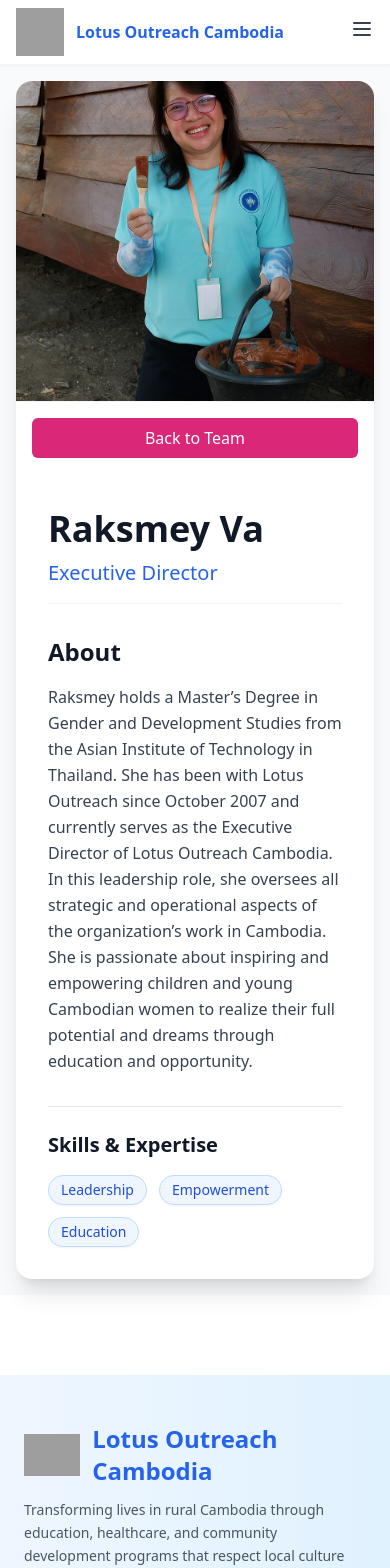
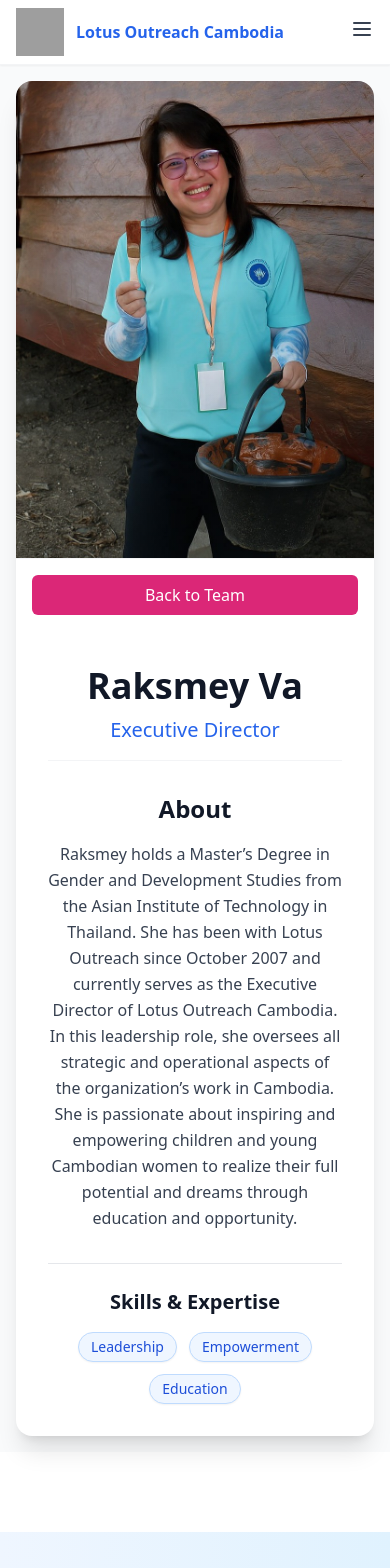
Before and after one commit to radytrainer/lotusoutreach-cambodia, a Vue app: page /team/1 in a window 390 px wide. Shown: the top 1568 px of the page. Built offline with nearby package versions, Linux system fonts and the light colour scheme; grey boxes are pictures that could not be loaded.

Commit message:
feat feature/about: maked responsive on detail Inspired Team on the Tablet [LOC-116]

```diff
--- a/src/components/about/DetailTeam.vue
+++ b/src/components/about/DetailTeam.vue
@@ -1,46 +1,36 @@
 <template>
   <div class="min-h-screen bg-gray-50 flex justify-center items-center p-4">
-    <div
-      v-if="selectedMember"
-      class="w-full max-w-6xl bg-white rounded-2xl shadow-xl overflow-hidden flex flex-col md:flex-row relative"
-    >
-      <!-- Back Button - Top Right on Desktop Only -->
-      <button
-        @click="goBack"
-        class="hidden md:flex absolute top-6 right-6 bg-pink-600 text-white hover:text-gray-900 items-center space-x-2 z-10 p-2 rounded-md transition-colors"
-      >
+    <div v-if="selectedMember"
+      class="w-full max-w-6xl bg-white rounded-2xl shadow-xl overflow-hidden flex flex-col lg:flex-row relative">
+      <!-- Back Button - Top Right on Laptop Only -->
+      <button @click="goBack"
+        class="hidden lg:flex absolute top-6 right-6 bg-pink-600 text-white hover:text-gray-900 items-center space-x-2 z-10 p-2 rounded-md transition-colors">
         <ChevronLeftIcon class="w-5 h-5" />
         <span>Back to Team</span>
       </button>
 
-      <!-- Image Section (Left on MD+, Top on Mobile) -->
-      <div class="w-full md:w-2/5 flex flex-col">
-        <!-- Image Wrapper -->
-        <div class="relative w-full h-80 md:h-full">
-          <img
-            :src="selectedMember.image || '/placeholder.svg?height=600&width=400&text=Team Member'"
-            :alt="selectedMember.name"
-            class="object-cover object-center w-full h-full"
-          />
-          <!-- Optional: Subtle gradient overlay -->
-          <div class="absolute inset-0 bg-gradient-to-t from-gray-900/10 to-transparent" />
+      <!-- Image Section (Full Width on Mobile & Tablet, Left on Laptop) -->
+      <div class="w-full lg:w-2/5 flex flex-col">
+        <div class="relative w-full aspect-[3/4] sm:aspect-[3/4] md:aspect-[4/3] lg:h-full">
+          <img :src="selectedMember.image || '/placeholder.svg?height=600&width=400&text=Team Member'"
+            :alt="selectedMember.name" class="object-cover w-full h-full" />
+          <div class="absolute inset-0 bg-gradient-to-t from-gray-900/10 to-transparent"></div>
         </div>
 
-        <!-- Back Button Below Image (Mobile Only) -->
-        <div class="bg-white p-4 border-t border-gray-100 md:hidden">
-          <button
-          @click="goBack"
-          class="w-full px-4 py-2 p-4 bg-pink-600 text-white rounded-md hover:bg-blue-700 transition-colors"
-        >
-          Back to Team
-        </button>
+
+        <!-- Back Button Below Image (Mobile & Tablet Only) -->
+        <div class="bg-white p-4 border-t border-gray-100 lg:hidden">
+          <button @click="goBack"
+            class="w-full px-4 py-2 bg-pink-600 text-white rounded-md hover:bg-blue-700 transition-colors md:py-[20px] md:text-2xl">
+            Back to Team
+          </button>
         </div>
       </div>
 
-      <!-- Info Section (Right on MD+, Last on Mobile) -->
-      <div class="p-8 md:p-12 pt-8 flex flex-col w-full md:w-3/5">
-        <!-- Name and Position Header -->
-        <div class="mb-8 pb-4 border-b border-gray-100">
+      <!-- Info Section -->
+      <div class="p-8 md:p-10 lg:p-12 flex flex-col w-full lg:w-3/5">
+        <!-- Name and Position -->
+        <div class="mb-8 pb-4 border-b border-gray-100 text-center lg:text-left">
           <h1 class="text-4xl md:text-5xl font-extrabold text-gray-900 leading-tight">
             {{ selectedMember.name }}
           </h1>
@@ -49,26 +39,21 @@
           </p>
         </div>
 
-        <!-- Details Section -->
-        <div class="w-full text-left mb-8">
+        <!-- About Section -->
+        <div class="w-full text-center lg:text-left mb-8">
           <h2 class="text-2xl font-bold text-gray-900 mb-4">About</h2>
           <p class="text-gray-700 text-base leading-relaxed whitespace-pre-line">
             {{ selectedMember.details }}
           </p>
         </div>
 
-        <!-- Skills & Expertise Section -->
-        <div
-          v-if="selectedMember.tags && selectedMember.tags.length > 0"
-          class="w-full text-left mt-auto pt-6 border-t border-gray-200"
-        >
+        <!-- Skills -->
+        <div v-if="selectedMember.tags && selectedMember.tags.length > 0"
+          class="w-full text-center lg:text-left mt-auto pt-6 border-t border-gray-200">
           <h3 class="text-xl font-semibold text-gray-900 mb-4">Skills & Expertise</h3>
-          <div class="flex flex-wrap gap-3">
-            <span
-              v-for="(tag, index) in selectedMember.tags"
-              :key="index"
-              class="inline-flex items-center rounded-full border border-blue-200 px-3 py-1 text-sm font-medium bg-blue-50 text-blue-700 shadow-sm"
-            >
+          <div class="flex flex-wrap gap-3 justify-center lg:justify-start">
+            <span v-for="(tag, index) in selectedMember.tags" :key="index"
+              class="inline-flex items-center rounded-full border border-blue-200 px-3 py-1 text-sm font-medium bg-blue-50 text-blue-700 shadow-sm">
               {{ tag }}
             </span>
           </div>
@@ -76,20 +61,18 @@
       </div>
     </div>
 
-    <!-- Not Found Fallback -->
+    <!-- Fallback -->
     <div v-else class="text-center text-gray-500">
       <div class="bg-white rounded-xl shadow-lg p-8 max-w-md w-full text-center text-gray-700">
         <p class="text-lg mb-4">Team member not found.</p>
-        <button
-          @click="goBack"
-          class="px-4 py-2 bg-blue-600 text-white rounded-md hover:bg-blue-700 transition-colors"
-        >
+        <button @click="goBack" class="px-4 py-2 bg-blue-600 text-white rounded-md hover:bg-blue-700 transition-colors">
           Back to Team
         </button>
       </div>
     </div>
   </div>
 </template>
+
 
 <script setup>
 import { ref, computed, onMounted, watch } from "vue";
```
